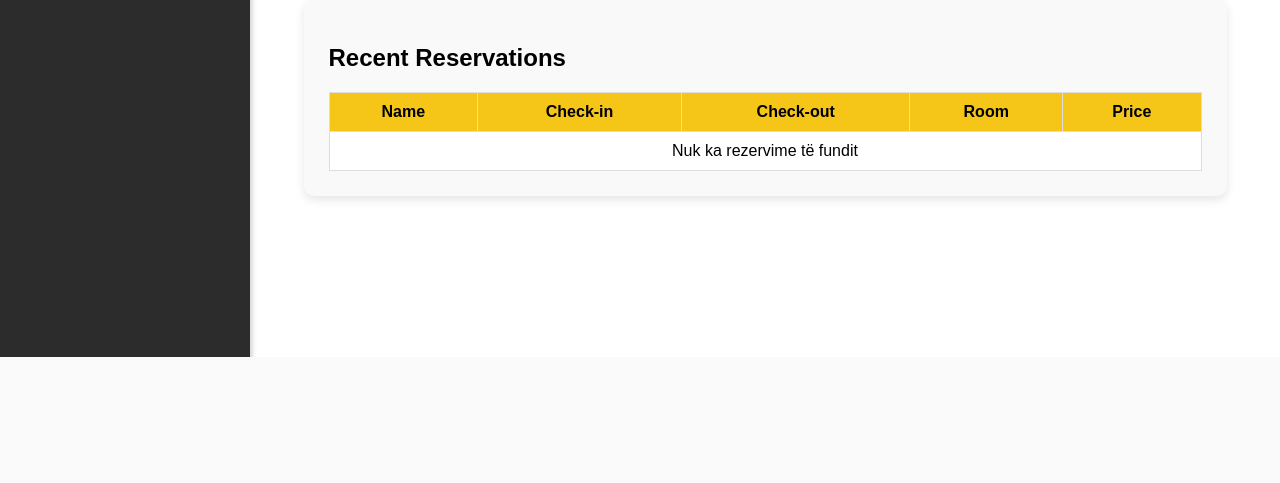
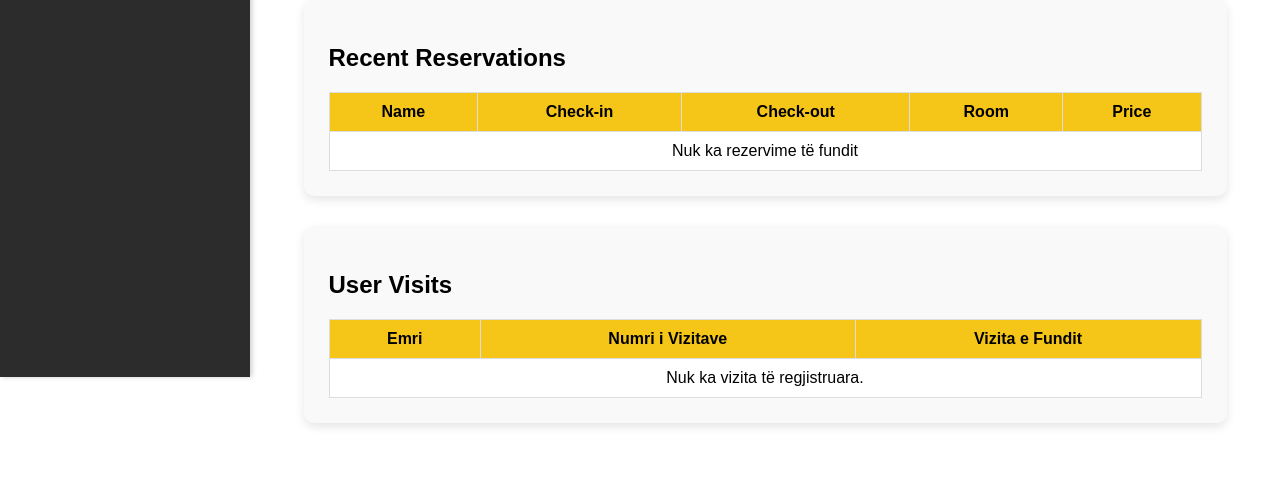
Before and after one commit to Ardit-H/Projekti_UEB25_GR24, a PHP site: page /admin_dashboard.php in a window 1280 px wide. Shown: the part 443-926 px from the top of the page. Before the commit the page ends 800 px from the top, so only its background shows below. Run offline with PHP 8.4, Linux system fonts and the light colour scheme; the visitor is signed in with stand-in values (Sample User, id 1); data that the repository does not hold is empty.

Commit message:
Numerimi i vizitave te perdoruesve ne faqen rooms.php

```diff
--- a/header.php
+++ b/header.php
@@ -1,4 +1,6 @@
-<?php session_start(); ?>
+<?php if (session_status() === PHP_SESSION_NONE) {
+    session_start();
+} ?>
 <header>
   <style>
 
--- a/logout.php
+++ b/logout.php
@@ -2,7 +2,7 @@
 session_start();
 
 $_SESSION = [];
-
+session_unset();
 session_destroy();
 
 header("Location: index.php");
--- a/pages/home.php
+++ b/pages/home.php
@@ -136,5 +136,41 @@ $reservations = $conn->query("
     </table>
 </div>
 
+<?php
+//Per me dal tabela e perdoruesve me numrin e vizitave
+$userVisits = $conn->query("
+    SELECT u.firstname, u.lastname, uv.visit_count, uv.last_visit
+    FROM user_visits uv
+    JOIN users u ON uv.user_id = u.id
+    ORDER BY uv.visit_count DESC
+")->fetch_all(MYSQLI_ASSOC);
+?>
+
+<div class="dashboard-section">
+    <h2>User Visits</h2>
+    <table>
+        <thead>
+            <tr>
+                <th>Emri</th>
+                <th>Numri i Vizitave</th>
+                <th>Vizita e Fundit</th>
+            </tr>
+        </thead>
+        <tbody>
+            <?php if (count($userVisits) > 0): ?>
+                <?php foreach ($userVisits as $user): ?>
+                    <tr style="text-align: center;">
+                        <td><?= htmlspecialchars($user['firstname'] . ' ' . $user['lastname']) ?></td>
+                        <td><?= $user['visit_count'] ?></td>
+                        <td><?= $user['last_visit'] ?></td>
+                    </tr>
+                <?php endforeach; ?>
+            <?php else: ?>
+                <tr><td colspan="3" style="text-align: center;">Nuk ka vizita të regjistruara.</td></tr>
+            <?php endif; ?>
+        </tbody>
+    </table>
+</div>
+
 </body>
 </html>
```
Also changed, not shown: rooms.php (+42 -92 lines).
